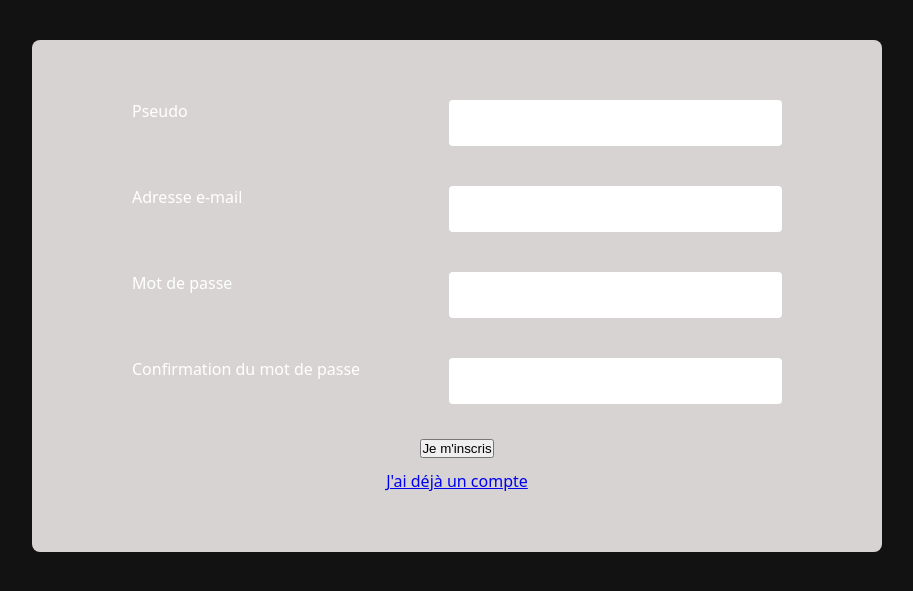
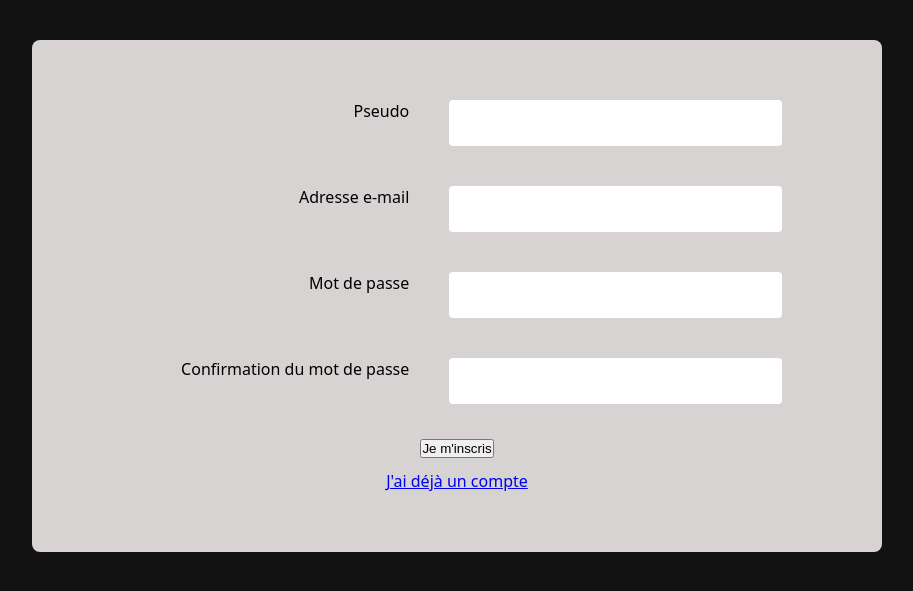
Before and after one commit to SAEDeuxiemeA/SAEdeuxiemeA, a PHP site: page /application/vue/ViewInscription.php in a window 1280 px wide. Shown: the part 112-703 px from the top of the page, without its empty margins (183-1096 px from the left). Run offline with PHP 8.4, Linux system fonts and the light colour scheme.

Commit message:
feat(feature/CSS) : modification du CSS de la page inscription ainsi que de sa vue

```diff
--- a/application/CSS/inscription.css
+++ b/application/CSS/inscription.css
@@ -36,6 +36,15 @@ form {
     flex-direction: column;
     gap: 20px;
     width: 100%;
+}
+
+form label {
+    display: block;
+    color: #000000;
+    font-size: 1rem;
+    text-align : right;
+    margin-bottom: 6px;
+    font-weight: 500;
 }
 
 .avatar-section {
--- a/application/vue/ViewInscription.php
+++ b/application/vue/ViewInscription.php
@@ -12,19 +12,19 @@
 
     <form action="index.php?page=createacc&amp;action=register" method="post" enctype="multipart/form-data">
         <section class="form-body">
-            <label for="login">Pseudo</label>
+            <label for="login" class="form label">Pseudo</label>
             <input type="text" id="login" name="login" maxlength="25" value="<?= $login ?? '' ?>" required>
 
 
-            <label for="email">Adresse e-mail</label>
+            <label for="email" class="form label">Adresse e-mail</label>
             <input type="email" id="email" name="email" value="<?= $email ?? '' ?>" required>
 
 
-            <label for="password">Mot de passe</label>
+            <label for="password" class="form label">Mot de passe</label>
             <input type="password" id="password" name="password" minlength="8" required>
 
 
-            <label for="password_confirm">Confirmation du mot de passe</label>
+            <label for="password_confirm" class="form label">Confirmation du mot de passe</label>
             <input type="password" id="password_confirm" name="password_confirm" minlength="8" required>
         </section>
 
```
